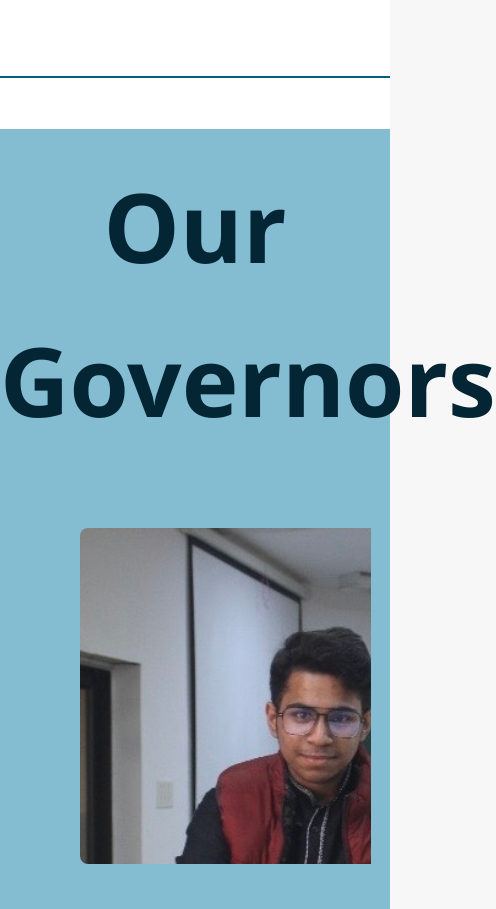
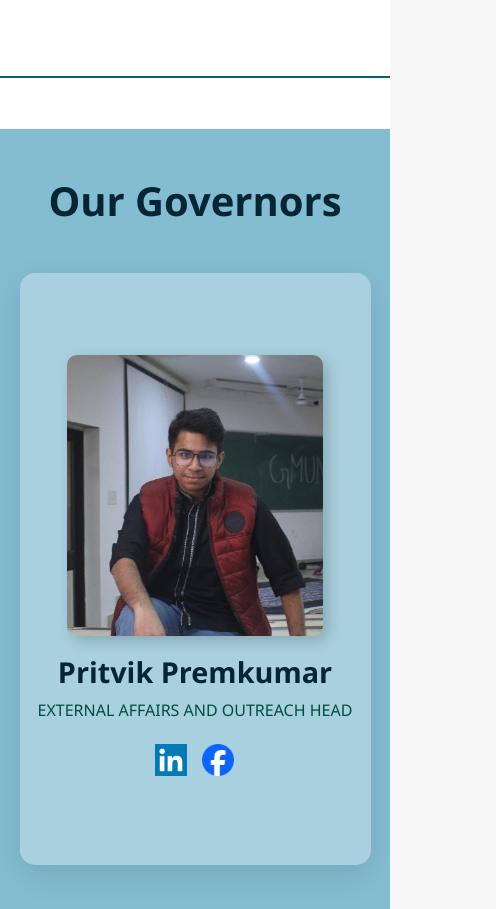
Before and after one commit to Kanishkk-Kingwani/Hackathon-Project-HTML-CSS, a plain HTML site: page index.html in a window 390 px wide. Shown: the part 4040-4949 px from the top of the page, 496 px wide, since content can reach past the window. Drawn offline with Linux system fonts and the light colour scheme.

Commit message:
Made the governors' section responsive as well as gave the icon2 in footer an alternative name.

```diff
--- a/index.html
+++ b/index.html
@@ -384,19 +384,19 @@ E-mail:
                 <div class="social-links">
                     <a href="https://www.instagram.com/communique_iitkgp/" class="social-btn instagram">
                       Instagram
-                      <img src="assets/icons/instagram.png" class="icon2">
+                      <img src="assets/icons/instagram.png" alt="instagram" class="icon2">
                     </a>
                     <a href="https://www.facebook.com/communique.iitkgp/" class="social-btn facebook">
                       Facebook
-                      <img src="assets/icons/fb.png" class="icon2">
+                      <img src="assets/icons/fb.png" alt="facebook" class="icon2">
                     </a>
                     <a href="https://www.youtube.com/c/Communiqu%C3%A9IITKGP/videos" class="social-btn youtube">
                       YouTube
-                      <img src="assets/icons/youtube.png" class="icon2">
+                      <img src="assets/icons/youtube.png" alt="youtube" class="icon2">
                     </a>
                     <a href="https://www.linkedin.com/company/communiqu%C3%A9-iit-kharagpur/posts/?feedView=all" class="social-btn linkedin">
                       LinkedIn
-                      <img src="assets/icons/linkedin.jpg" class="icon2">
+                      <img src="assets/icons/linkedin.jpg" alt="linkedIn" class="icon2">
                     </a>
                 </div>
             </div>
--- a/styles/governors.css
+++ b/styles/governors.css
@@ -1,13 +1,15 @@
 .governors-section {
-  padding: 20px 0 60px;
+  padding: 40px 0 60px;
   text-align: center;
   background-color: #84bcd1;
+  overflow: hidden;
 }
-.governors-section h1{
-    font-size: 6rem;
-    margin-bottom: 40px;
-    margin-top: 0;
-    color: #032534;
+
+.governors-section h1 {
+  font-size: clamp(2.5rem, 5vw, 6rem);
+  margin-bottom: 40px;
+  margin-top: 0;
+  color: #032534;
 }
 
 .gov-slideshow {
@@ -15,70 +17,106 @@
   max-width: 1200px;
   margin: auto;
   overflow: hidden;
+  position: relative;
+  background: rgba(255, 255, 255, 0.3);
+  border-radius: 15px;
+  box-shadow: 0 10px 30px rgba(0,0,0,0.1);
 }
+
 .gov-slides {
   display: flex;
-  width: calc(8400px);
-  animation: govSlide 28s infinite;
+  width: 700%;
+  animation: govSlideResponsive 28s infinite cubic-bezier(0.45, 0, 0.50, 1);
 }
+
 .gov-slide {
-  width: 100%;
+  width: 14.2857%;
   display: flex;
   align-items: center;
+  justify-content: center;
+  padding: 20px;
+  box-sizing: border-box;
 }
+
 .gov-slide > img {
-  width: 50%;
-  height: 420px;
-  transform-origin: centre 20%;
-  transform: scale(0.8);
-  object-fit: cover;
+  width: 45%;
+  max-width: 400px;
+  height: auto;
+  max-height: 500px;
+  object-fit: contain;
   border-radius: 10px;
-  object-position: top center;
+  box-shadow: 5px 5px 15px rgba(0,0,0,0.2);
 }
+
 .gov-info {
   width: 50%;
-  padding-left: 40px;
-  text-align: center;
-  color: var(--primary-blue);
+  padding-left: 5%;
+  text-align: left;
+  color: #032534;
 }
+
 .gov-info h2 {
-  margin-bottom: 16px;
-  font-size: 4rem;
+  margin-bottom: 10px;
+  font-size: clamp(1.8rem, 3vw, 4rem);
   line-height: 1.1;
 }
+
 .gov-info p {
-  margin-bottom: 22px;
-  font-size: 1.5rem;
+  margin-bottom: 20px;
+  font-size: clamp(1rem, 1.5vw, 1.5rem);
+  font-weight: 500;
+  color: #004d40;
+}
 
-}
-.gov-info a {
-  margin-right: 15px;
-  color: #0077b5;
-  text-decoration: none;
-}
-.governors-section h1 {
-  margin-bottom: 30px;
-}
-@keyframes govSlide {
-  0%, 12%   { transform: translateX(0); }
-  14%, 26%  { transform: translateX(-1200px); }
-  28%, 40%  { transform: translateX(-2400px); }
-  42%, 54%  { transform: translateX(-3600px); }
-  56%, 68%  { transform: translateX(-4800px); }
-  70%, 82%  { transform: translateX(-6000px); }
-  84%, 100% { transform: translateX(-7200px); }
+.icon {
+  display: flex;
+  gap: 15px;
+  margin-top: 15px;
+  justify-content: flex-start;
 }
 
 .icon1 {
-  width: 28px;
-  height: 28px;
-  margin-right: 12px;
-  vertical-align: middle;
+  width: 32px;
+  height: 32px;
   transition: transform 0.2s ease;
 }
-.icon {
-  display: flex;
-  gap: 14px;
-  margin-top: 8px;
-  justify-content: center;
+
+.icon a:hover .icon1 {
+  transform: scale(1.2);
 }
+
+@keyframes govSlideResponsive {
+  0%, 10%   { transform: translateX(0); }
+  14%, 24%  { transform: translateX(-14.2857%); }
+  28%, 38%  { transform: translateX(-28.5714%); }
+  42%, 52%  { transform: translateX(-42.8571%); }
+  56%, 66%  { transform: translateX(-57.1428%); }
+  70%, 80%  { transform: translateX(-71.4285%); }
+  84%, 96%  { transform: translateX(-85.7142%); }
+  100%      { transform: translateX(0); }
+}
+
+@media screen and (max-width: 750px) {
+
+  .gov-slide {
+    flex-direction: column;
+    text-align: center;
+    padding: 30px 15px;
+  }
+
+  .gov-slide > img {
+    width: 80%;
+    max-width: 300px;
+    margin-bottom: 20px;
+  }
+
+  .gov-info {
+    width: 100%;
+    padding-left: 0;
+    text-align: center;
+  }
+
+  .icon {
+    justify-content: center;
+  }
+}
```
